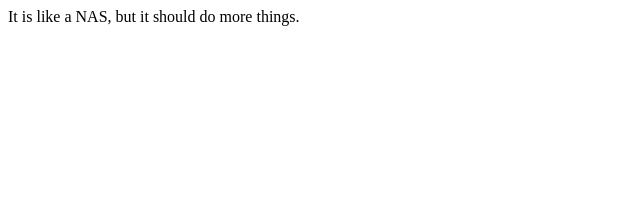
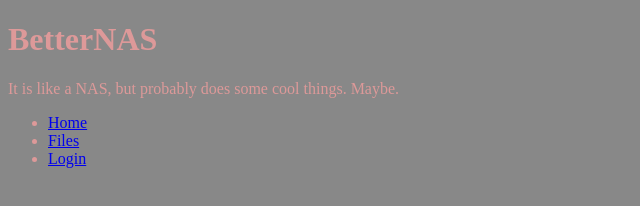
Before and after one commit to vectorjohn/vectornas, a website: page www/index.html in a window 1280 px wide. Shown: the whole page, without its empty margins (0-640 px from the left). Drawn offline with nearby package versions, Linux system fonts and the light colour scheme.

Commit message:
greeting and assets

```diff
--- /dev/null
+++ b/www/css/style.css
@@ -0,0 +1,4 @@
+html {
+	background-color: #888;
+	color: #D99;
+}
--- a/www/index.html
+++ b/www/index.html
@@ -1 +1,23 @@
-It is like a NAS, but it should do more things.
+<!DOCTYPE html>
+<html>
+<head>
+	<link rel="stylesheet" href="css/style.css" />
+
+	<script src="https://ajax.googleapis.com/ajax/libs/jquery/1.7.1/jquery.min.js"></script>
+	<script src="js/app.js"></script>
+</head>
+<body>
+	<div id="page-header">
+		<h1>BetterNAS</h1>
+		<p>It is like a NAS, but probably does some cool things.  Maybe.</p>
+		<ul id="page-nav">
+			<li><a href="#home">Home</a></li>
+			<li><a href="#files">Files</a></li>
+			<li><a class="login" href="#login">Login</a></li>
+		<ul>
+	</div>
+	<div id="page-content">
+
+	</div>
+</body>
+</html>
--- /dev/null
+++ b/www/js/app.js
@@ -0,0 +1,4 @@
+$(function()
+{
+
+});
```
